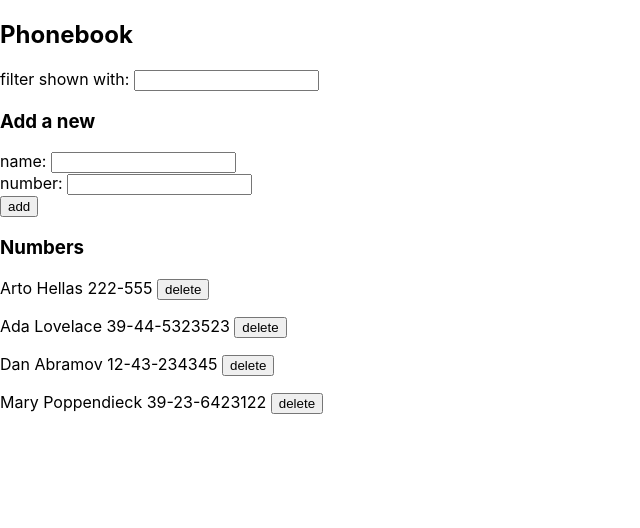
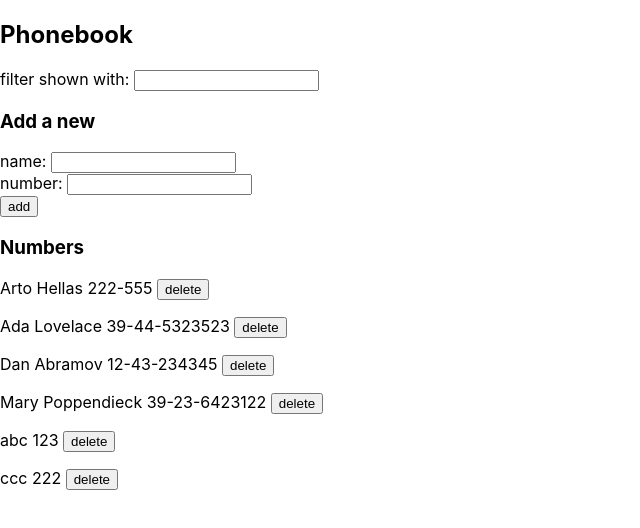
Before and after one commit to lchz/FullStack2020, a React (Create React App) app in the folder part2/phonebook/: page / in a window 1280 px wide. Shown: the top 528 px of the page, without its empty margins (0-640 px from the left). Built offline with nearby package versions, Linux system fonts and the light colour scheme; data requests are answered from the project's data file; the HTML template or start-up script is replaced by a standard one.

Commit message:
fixed 2.19

```diff
--- a/part2/phonebook/db.json
+++ b/part2/phonebook/db.json
@@ -19,6 +19,16 @@
       "name": "Mary Poppendieck",
       "number": "39-23-6423122",
       "id": 4
+    },
+    {
+      "name": "abc",
+      "number": "123",
+      "id": 5
+    },
+    {
+      "name": "ccc",
+      "number": "222",
+      "id": 6
     }
   ]
 }
--- a/part2/phonebook/src/App.js
+++ b/part2/phonebook/src/App.js
@@ -42,14 +42,13 @@ const App = () => {
                       .then(returnedPerson => setPersons(
                         persons.map(person => person.id !== p.id ? person : returnedPerson)
                       ))
+                      .then(setNotification(`Replaced ${p.name}'s number`))
                       .catch(error => {
                         setNotification(`Information of ${p.name} has already been removed from server`)
-                        setTimeout(() => {
-                          setNotification(null)
-                        }, 5000)
                         setPersons(persons.filter(person => person.id !== p.id))
                       })
       }
+
     } else {
       const person = {
         name: newName,
@@ -60,12 +59,10 @@ const App = () => {
         .then(newPerson => setPersons(persons.concat(newPerson)))
 
       setNotification(`Added ${newName}`)
-      setTimeout(() => {
-        setNotification(null)
-      }, 5000)
 
     }
 
+    setTimeout(() => {setNotification(null)}, 5000)
     setNewName('')
     setNewNumber('')
   }
@@ -83,6 +80,9 @@ const App = () => {
     if (window.confirm(`Delete ${deleting.name}?`)) {
       peopleService.deletePerson(id)
                     .then(setPersons(persons.filter(p => p.id !== id)))
+
+      setNotification(`Deleted ${deleting.name}`)
+      setTimeout(() => {setNotification(null)}, 5000);
     }
   }
 
```
